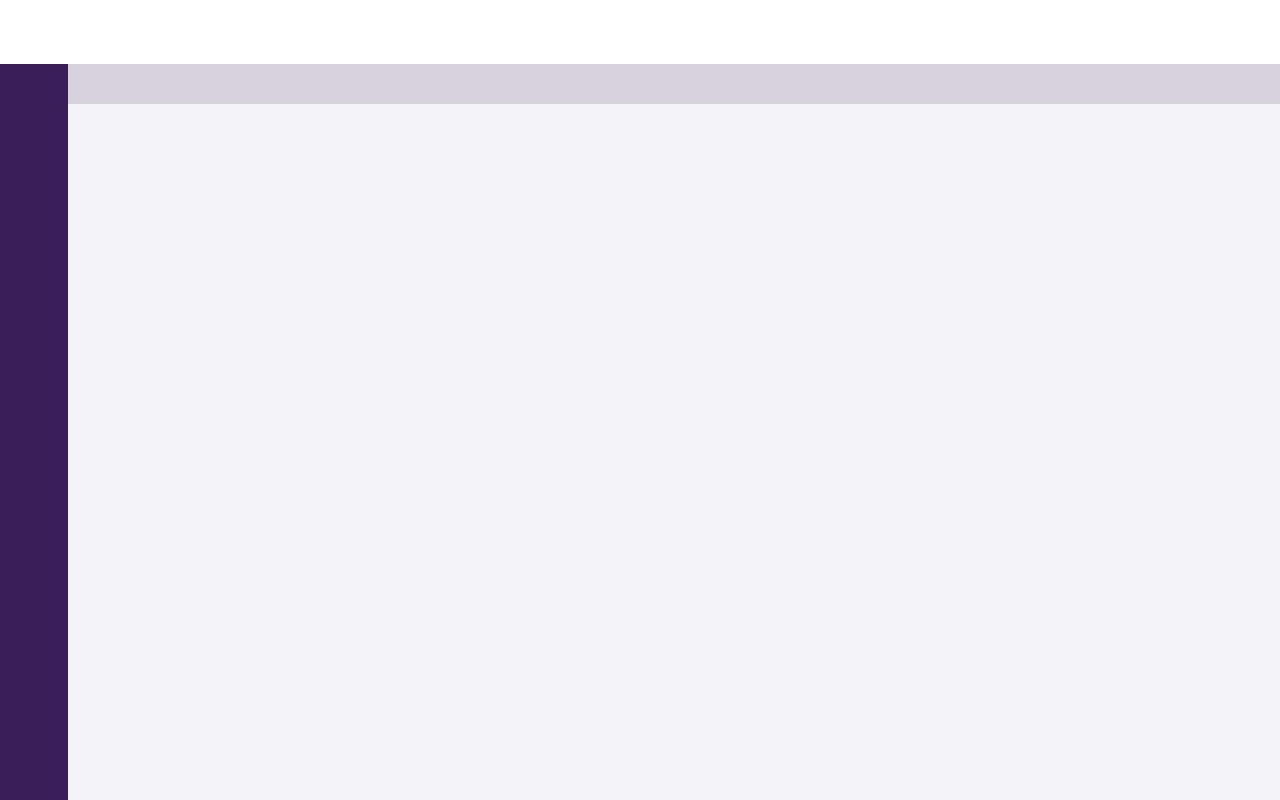
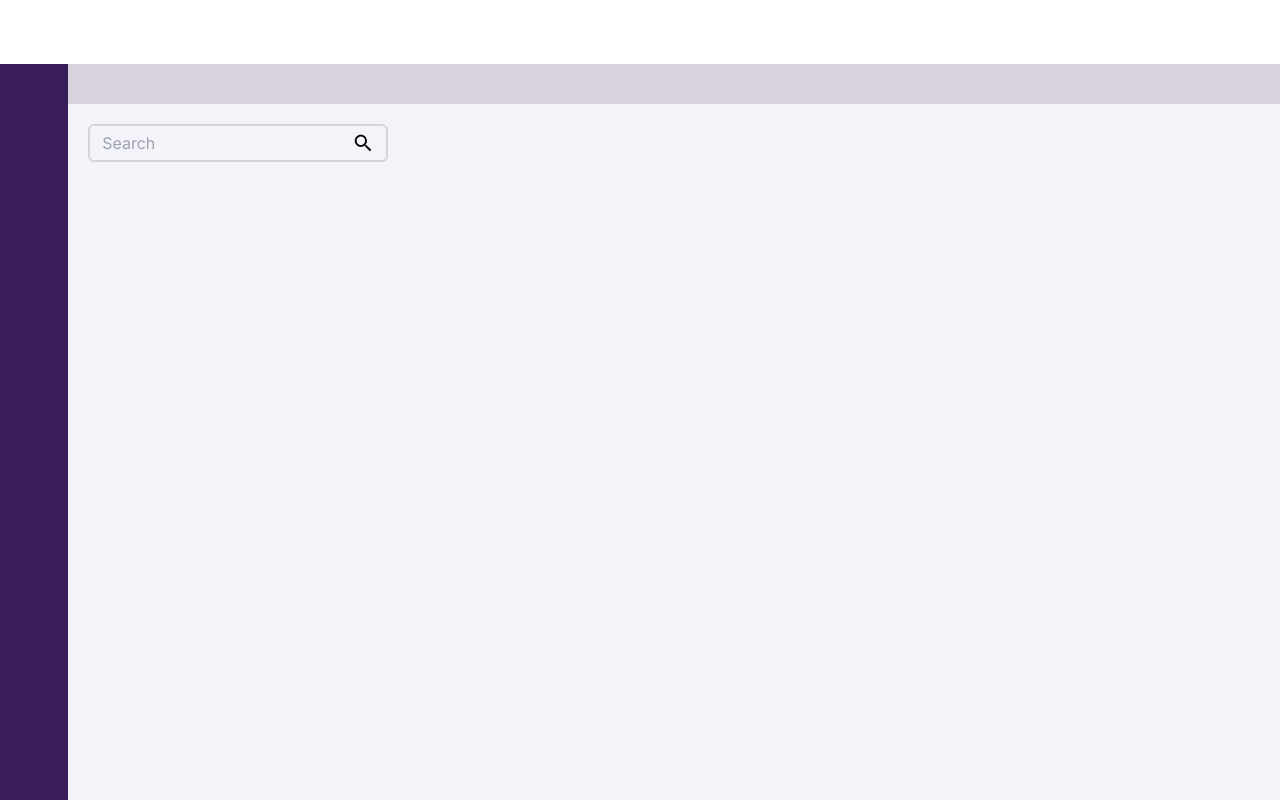
Before and after one commit to Preet1810/EmailSheduleFE, a Next.js app: page / in a window 1280 px wide. Built offline with nearby package versions, Linux system fonts and the light colour scheme.

Commit message:
[UI] -> searchInput

```diff
--- a/app/page.tsx
+++ b/app/page.tsx
@@ -1,11 +1,13 @@
 import Navbar from '@/components/Navbar'
 import Sidebar from '@/components/Sidebar'
+import Sheduler from '@/components/shedules/Sheduler'
 const EmailShedules = () => {
   return (
-    <div className=' h-[100vh] pt-16 bg-white'>
-      <div className='flex h-full bg-light-grey'>
-        <Sidebar />
+    <div className=' h-[100vh] w-full flex bg-white pt-16'>
+      <Sidebar />
+      <div className=' bg-light-grey w-full'>
         <Navbar />
+        <Sheduler />
       </div>
     </div>
   )
--- /dev/null
+++ b/components/Inputs/SearchInput.tsx
@@ -0,0 +1,22 @@
+import { SearchBarProps } from "@/lib/type";
+import { IoMdSearch } from "react-icons/io";
+const SearchInput = (props: SearchBarProps) => {
+    const { id, name, onChange, value } = props;
+    return (
+        <div className="flex items-center w-[300px] h-[38px] rounded-md border-2 border-grey px-3">
+            <input
+                id={id}
+                name={name}
+                type="text"
+                value={value}
+                onChange={onChange}
+                placeholder="Search"
+                className="bg-transparent focus:outline-none w-full"
+            />
+            <IoMdSearch className="text-2xl" />
+        </div>
+
+    )
+}
+
+export default SearchInput
--- /dev/null
+++ b/components/shedules/Sheduler.tsx
@@ -0,0 +1,20 @@
+'use client'
+import SearchInput from "../Inputs/SearchInput"
+import { useState } from "react";
+const Sheduler = () => {
+    const [search, setSearch] = useState<string>("");
+    return (
+        <div className='flex flex-col gap-y-6 p-5'>
+            <div className='flex justify-between'>
+                <SearchInput
+                    id={"searchshedules"}
+                    name={"searchshedules"}
+                    value={search}
+                    onChange={(e) => setSearch(e.target.value)}
+                />
+            </div>
+        </div>
+    )
+}
+
+export default Sheduler
--- /dev/null
+++ b/lib/type.ts
@@ -0,0 +1,6 @@
+export interface SearchBarProps {
+    id: string;
+    name: string;
+    onChange: React.ChangeEventHandler<HTMLInputElement | HTMLTextAreaElement>;
+    value: string;
+}
```
Also changed, not shown: package.json (+4 -3 lines), 1 other file (tests, documents, lock files or other folders).
